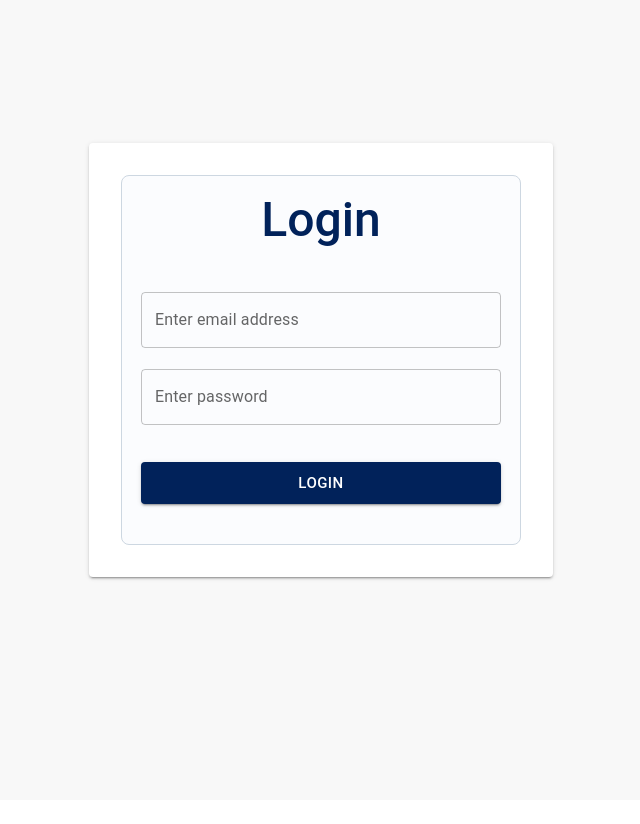
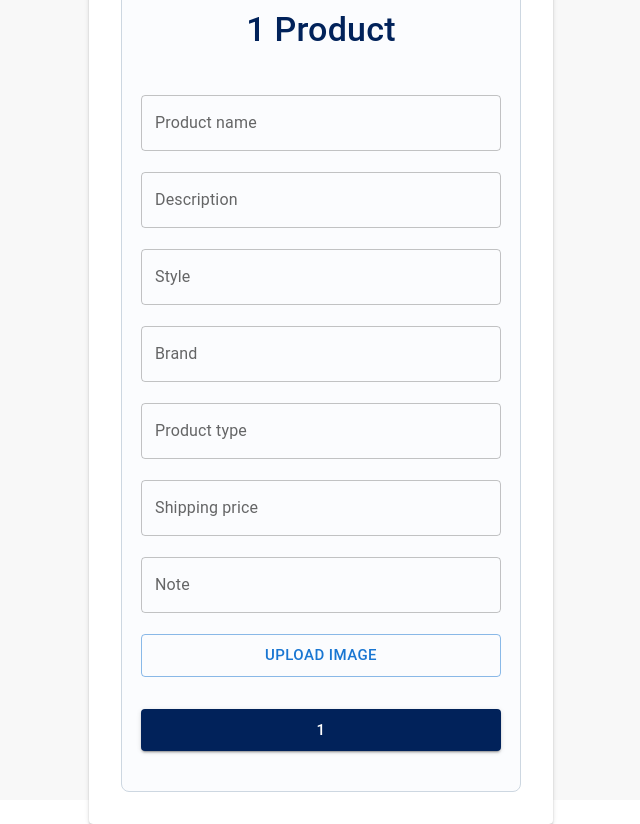
Before and after one commit to zahidalidev/commentsold-frontend, a React (Create React App) app: page /product/1 in a window 1280 px wide. Before the commit this address led to /login. Shown: the whole page, without its empty margins (319-959 px from the left). Before the commit the page ends 800 px from the top, so only its background shows below. Built offline with nearby package versions, Linux system fonts and the light colour scheme.

Commit message:
product with validation

```diff
--- a/src/container/auth/login/styles.scss
+++ b/src/container/auth/login/styles.scss
@@ -26,6 +26,7 @@
     .heading {
       color: $primary;
       font-weight: 500;
+      text-transform: capitalize;
     }
 
     .text-field {
@@ -37,6 +38,7 @@
       width: 45vh;
       margin-top: 2rem;
       background-color: $primary;
+      text-transform: uppercase;
     }
 
     .submit-button:disabled {
--- a/src/container/auth/login/index.jsx
+++ b/src/container/product/index.jsx
@@ -1,4 +1,4 @@
-import { Fragment } from 'react'
+import { Fragment, useEffect, useState } from 'react'
 import Card from '@mui/joy/Card'
 import CardContent from '@mui/material/CardContent'
 import Button from '@mui/material/Button'
@@ -8,48 +8,77 @@ import Typography from '@mui/material/Typography'
 import { Formik } from 'formik'
 import _ from 'lodash'
 
-import { inputFields, inputFieldsInitialValues } from 'utils/constants'
-import { validateLogin } from 'utils/validate'
+import { productFields, productFieldsInitialValues } from 'utils/constants'
+import { validateProduct } from 'utils/validate'
 
+import 'container/product/styles.scss'
 import 'container/auth/login/styles.scss'
 
-const Login = () => {
-  const handleLogin = () => {}
+const Product = () => {
+  const [action, setAction] = useState()
+  const [uploadedImage, setUploadedImage] = useState(null)
+
+  useEffect(() => {
+    setAction(window.location.pathname.split('/')[2])
+  }, [window.location.pathname])
+
+  const handleProduct = () => {
+    const image = uploadedImage
+    if (!image) {
+      console.log('upload image!!')
+    }
+  }
 
   return (
     <div className='container-fluid container'>
       <div className='container'>
         <Paper className='mat-paper' elevation={2}>
           <Card className='mat-card'>
-            <Typography className='heading' variant='h3'>
-              Login
+            <Typography className='heading' variant='h4'>
+              {action} Product
             </Typography>
-            <CardContent>
+            <CardContent className='mat-card-content'>
               <Formik
-                initialValues={inputFieldsInitialValues}
-                validate={validateLogin}
-                onSubmit={handleLogin}
+                initialValues={productFieldsInitialValues}
+                validate={validateProduct}
+                onSubmit={handleProduct}
               >
                 {({ values, errors, touched, handleChange, handleBlur, handleSubmit }) => (
                   <form className='mat-form' onSubmit={handleSubmit}>
-                    {inputFields.map((field) => (
+                    {productFields.map((field) => (
                       <Fragment key={field.id.toString()}>
                         <TextField
                           className='text-field'
                           fullWidth
                           label={field.label}
                           variant='outlined'
-                          type={field.type}
-                          name={field.type}
+                          type='text'
+                          name={field.name}
                           onChange={handleChange}
                           onBlur={handleBlur}
-                          value={values[field.type]}
+                          value={values[field.name]}
                         />
                         <Typography className='warn-typography'>
-                          {errors[field.type] && touched[field.type] && errors[field.type]}
+                          {errors[field.name] && touched[field.name] && errors[field.name]}
                         </Typography>
                       </Fragment>
                     ))}
+
+                    <Button
+                      className='upload-btn'
+                      variant='outlined'
+                      fullWidth
+                      size='large'
+                      component='label'
+                    >
+                      Upload Image
+                      <input
+                        onChange={(e) => setUploadedImage(e.target.files.item(0))}
+                        hidden
+                        type='file'
+                      />
+                    </Button>
+
                     <Button
                       className='submit-button'
                       type='submit'
@@ -57,7 +86,7 @@ const Login = () => {
                       variant='contained'
                       size='large'
                     >
-                      Login
+                      {action}
                     </Button>
                   </form>
                 )}
@@ -70,4 +99,4 @@ const Login = () => {
   )
 }
 
-export default Login
+export default Product
--- /dev/null
+++ b/src/container/product/styles.scss
@@ -0,0 +1,8 @@
+
+.mat-paper {
+  margin-top: 4rem;
+
+  .upload-btn {
+    margin-top: 1rem !important;
+  }
+}
--- a/src/container/products/styles.scss
+++ b/src/container/products/styles.scss
@@ -11,6 +11,7 @@
     justify-content: center;
     width: 78%;
     padding: 8vh;
+    margin-top: 5rem;
 
     .mat-card {
       width: 100%;
--- a/src/utils/constants.js
+++ b/src/utils/constants.js
@@ -4,6 +4,7 @@ import DeleteOutlineOutlinedIcon from '@mui/icons-material/DeleteOutlineOutlined
 import Login from 'container/auth/login'
 import Inventory from 'container/inventory'
 import Products from 'container/products'
+import Product from 'container/product'
 
 export const routeList = [
   {
@@ -18,6 +19,10 @@ export const routeList = [
     path: '/products',
     component: <Products />,
   },
+  {
+    path: '/product/:action',
+    component: <Product />,
+  },
 ]
 
 export const inputFieldsInitialValues = { email: '', password: '' }
@@ -25,12 +30,62 @@ export const inputFields = [
   {
     id: 0,
     type: 'email',
+    name: 'email',
     label: 'Enter email address',
   },
   {
     id: 1,
     type: 'password',
+    name: 'password',
     label: 'Enter password',
+  },
+]
+
+export const productFieldsInitialValues = {
+  productName: '',
+  description: '',
+  style: '',
+  brand: '',
+  productType: '',
+  shippingPrice: '',
+  note: '',
+}
+
+export const productFields = [
+  {
+    id: 0,
+    label: 'Product name',
+    name: 'productName',
+  },
+  {
+    id: 1,
+    label: 'Description',
+    name: 'description',
+  },
+  {
+    id: 2,
+    label: 'Style',
+    name: 'style',
+  },
+  {
+    id: 3,
+    label: 'Brand',
+    name: 'brand',
+  },
+  {
+    id: 4,
+    label: 'Product type',
+    name: 'productType',
+  },
+  {
+    id: 5,
+    label: 'Shipping price',
+    name: 'shippingPrice',
+  },
+  {
+    id: 6,
+    label: 'Note',
+    name: 'note',
   },
 ]
 
--- a/src/utils/validate.js
+++ b/src/utils/validate.js
@@ -7,8 +7,35 @@ export const validateLogin = (values) => {
   }
   if (!values.password) {
     errors.password = 'Required'
-  } else if (values.password.length < 5) {
-    errors.password = 'Password should contain atleast 5 characters'
+  } else if (!/^(?=.*\d)(?=.*[a-z])(?=.*[A-Z]).{6,}$/i.test(values.password)) {
+    errors.password = 'Enter at least one numeric digit, uppercase and lowercase letter'
   }
   return errors
 }
+
+export const validateProduct = (values) => {
+  const errors = {}
+  if (!values.productName) {
+    errors.productName = 'Product name is required'
+  }
+  if (!values.description) {
+    errors.description = 'Product description is required'
+  }
+  if (!values.style) {
+    errors.style = 'Product style is required'
+  }
+  if (!values.brand) {
+    errors.brand = 'Product brand is required'
+  }
+  if (!values.productType) {
+    errors.productType = 'Product type is required'
+  }
+  if (!values.shippingPrice) {
+    errors.shippingPrice = 'Shipping price is required'
+  }
+  if (!values.note) {
+    errors.note = 'Product note is required'
+  }
+
+  return errors
+}
```
